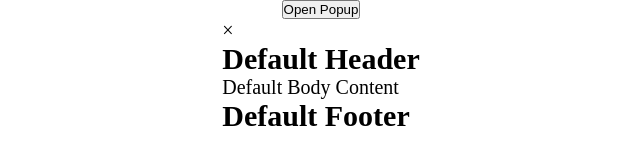
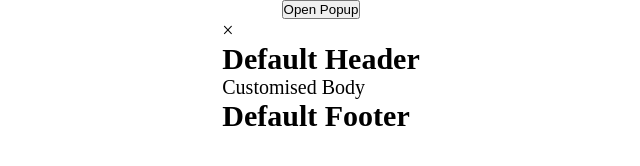
Before and after one commit to Khvede93/modal-popup, a React (Vite) app: page / in a window 1280 px wide. Both pictures are taken after a click on the button "Open Popup". Shown: the top 166 px of the page, without its empty margins (319-959 px from the left). Built offline with nearby package versions, Linux system fonts and the light colour scheme.

Commit message:
temp working functionality

```diff
--- a/src/components/modal-popup/ModalPopup.jsx
+++ b/src/components/modal-popup/ModalPopup.jsx
@@ -12,7 +12,7 @@ export const ModalPopup = () => {
   return (
     <div className='modal-popup-container'>
       <button onClick={handleClickShowPopup}>Open Popup</button>
-      {shopPopup && <Popup />}
+      {shopPopup && <Popup body={<div>Customised Body</div>} />}
     </div>
   );
 };
```
